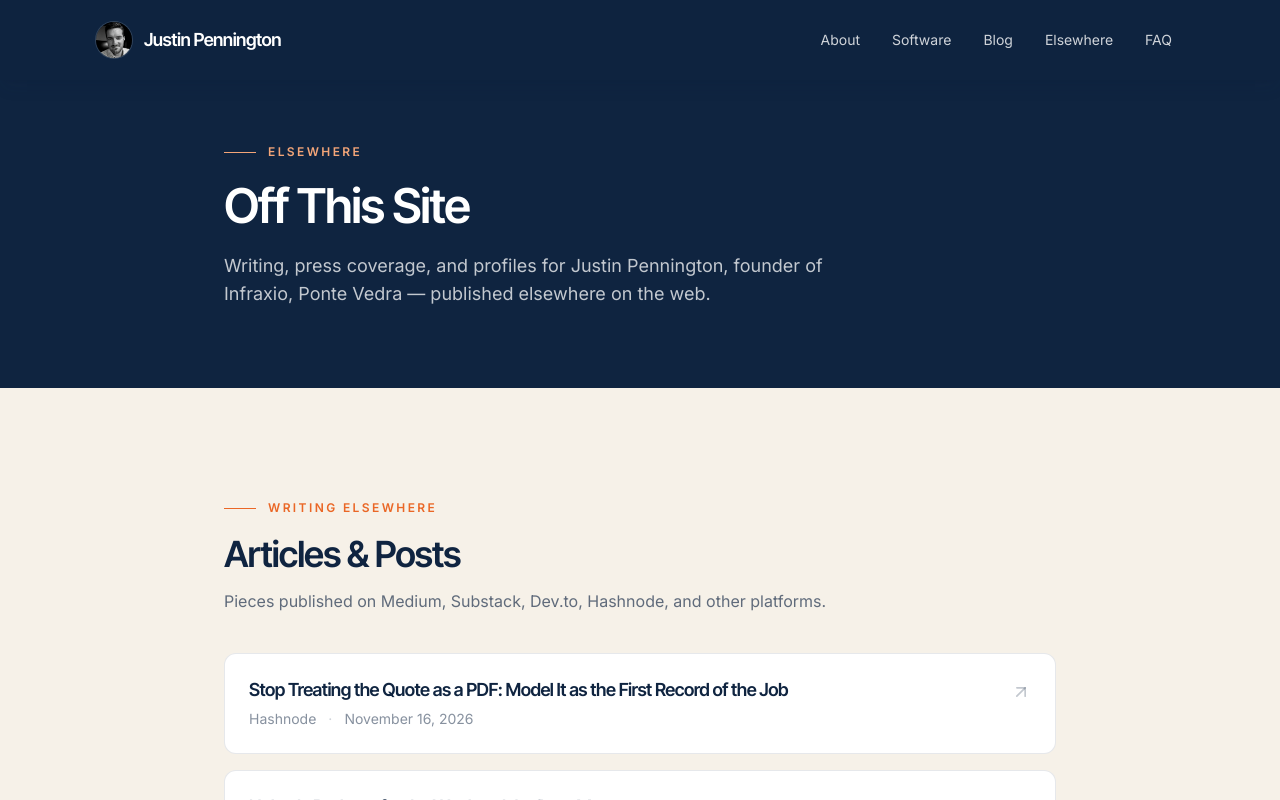
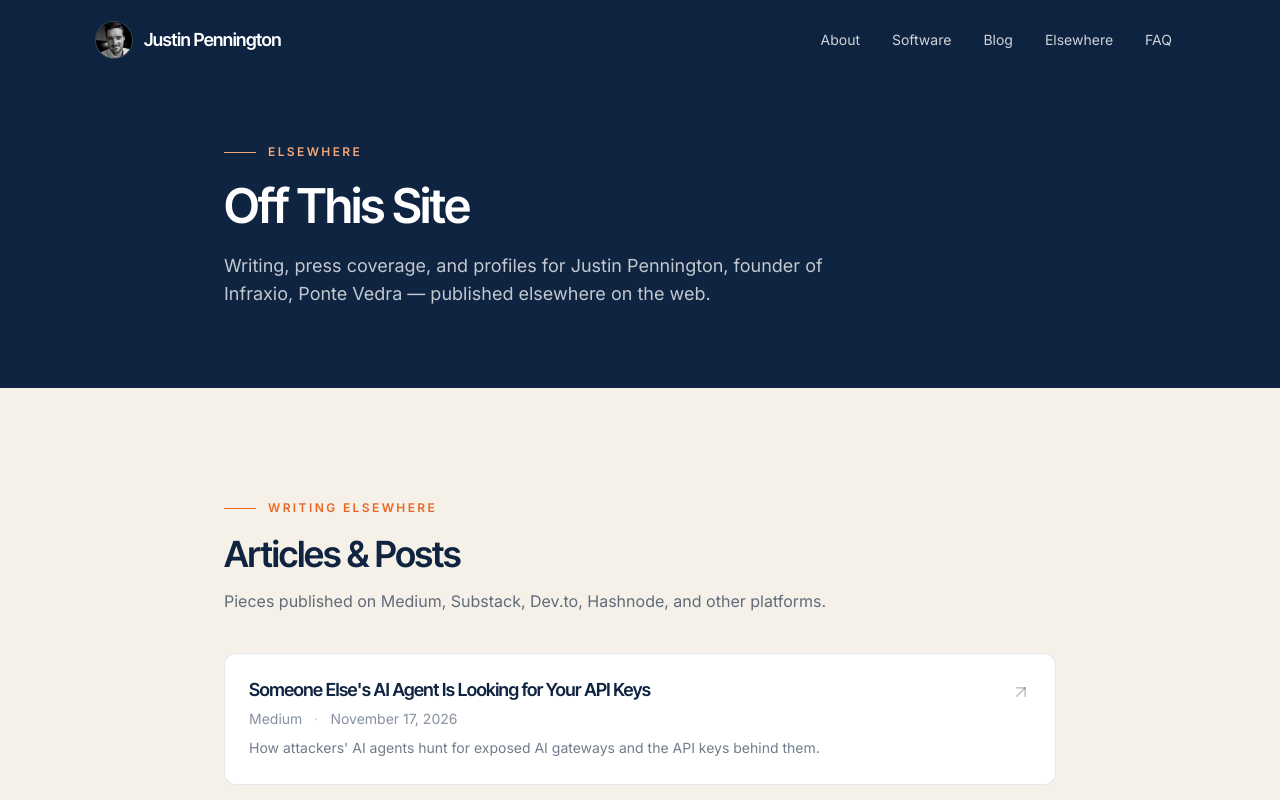
Before and after one commit to justinpennington/penningtonj.com, a Next.js app: page /elsewhere in a window 1280 px wide. Shown: the top 800 px of the page. Built offline with nearby package versions, Linux system fonts and the light colour scheme.

Commit message:
Elsewhere: add Medium post on AI agents hunting API keys (2026-11-17)
Adds the 2026-11-17 Medium essay to writingElsewhere, newest first.

```diff
--- a/content/elsewhere-links.ts
+++ b/content/elsewhere-links.ts
@@ -14,6 +14,13 @@ export type ElsewhereLink = {
 };
 
 export const writingElsewhere: ElsewhereLink[] = [
+  {
+    title: "Someone Else's AI Agent Is Looking for Your API Keys",
+    url: "https://medium.com/@justin-pennington-infraxio/someone-elses-ai-agent-is-looking-for-your-api-keys-121ef3198e81",
+    outlet: "Medium",
+    date: "2026-11-17",
+    note: "How attackers' AI agents hunt for exposed AI gateways and the API keys behind them.",
+  },
   {
     title: "Stop Treating the Quote as a PDF: Model It as the First Record of the Job",
     url: "https://justinpennington.hashnode.dev/stop-treating-the-quote-as-a-pdf-model-it-as-the-first-record-of-the-job",
```
